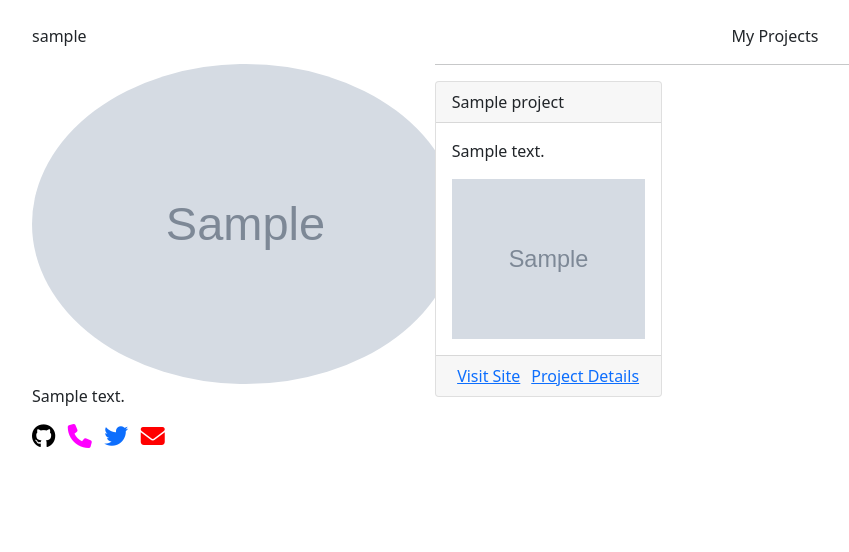
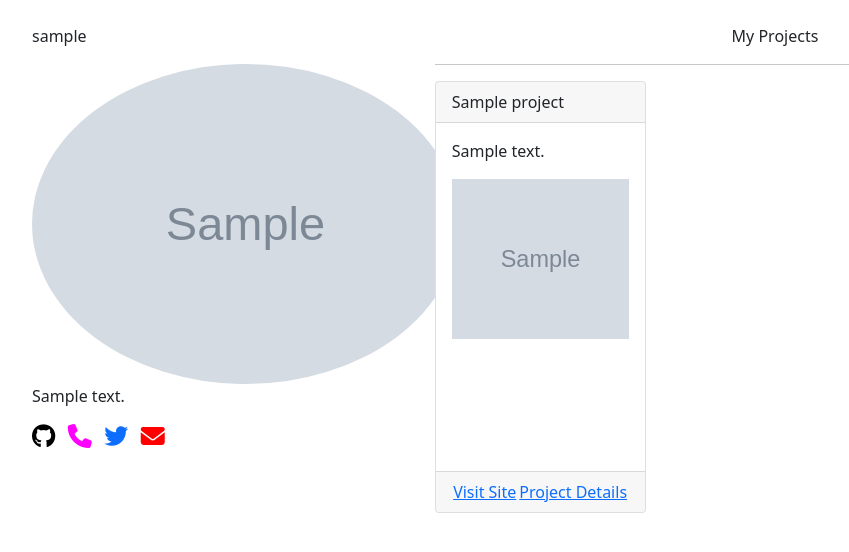
Before and after one commit to MalombaKevin/Numero-0, a Django app: page /profile/ in a window 1280 px wide. Shown: the part 56-608 px from the top of the page, without its empty margins (16-865 px from the left). Run offline with Django 4.2, Linux system fonts and the light colour scheme; a user stored in the database is signed in; tables that the repository leaves empty hold one stand-in row (values such as "Sample post"); grey boxes marked "Sample" are stand-in pictures; some libraries are stand-ins or nearby versions.

Commit message:
feat: bootstrap style - adds cards to hold individual projects

```diff
--- a/numeroapp/templates/profile.html
+++ b/numeroapp/templates/profile.html
@@ -38,7 +38,7 @@
                             style="font-size:x-large; color:magenta"></i></a>&nbsp;&nbsp;
                     <a href="{{profile.twitter_profile}}"><i class="fa-brands fa-twitter"
                             style="font-size:x-large"></i></a>&nbsp;&nbsp;
-                    <a href="mailto:{{profile.email}}?subject=Hi Dev & body= Greetings,I am enquiring on"><i
+                    <a href="mailto:{{profile.email}}?subject=Hi {{user.username}}&body=Greetings,I am enquiring on"><i
                             class="fa-solid fa-envelope" style="font-size:x-large; color:red"></i></i></a>&nbsp;&nbsp;
                 </div>
                 {% endfor %}
@@ -51,24 +51,27 @@
 
 
                 <hr>
+                <div class="row">
                     {% for project in projects %}
                     <div class="col-md-4">
-                    <div class="card">
+                        <div class="card" style="width:100%; height:27rem">
                             <div class="card-header">{{project.title}} </div>
                             <div class="card-body">
                                 <p>{{project.description}}</p>
-                            <img src="{{project.image_project.url}}" style="width:100%; height:10rem" alt="{{project.title}}">
+                                <img src="{{project.image_project.url}}" style="width:100%; height:10rem"
+                                    alt="{{project.title}}">
                             </div>
                             <div class="card-footer" style="display:flex;justify-content:space-around">
                                 <a href="{{project.url}}" target="blank">Visit Site</a>
-                            <a href="{{project.url}}" target="blank">Project Details</a>
+                                <a href="{%url 'details' project.id%}" target="_self">Project Details</a>
 
                             </div>
                         </div>
-
+                    </div>
+                    {%endfor%}
 
                 </div>
-                {%endfor%}
+
             </div>
         </div>
 
```
Lines whose indentation alone changed are shown as unchanged.
